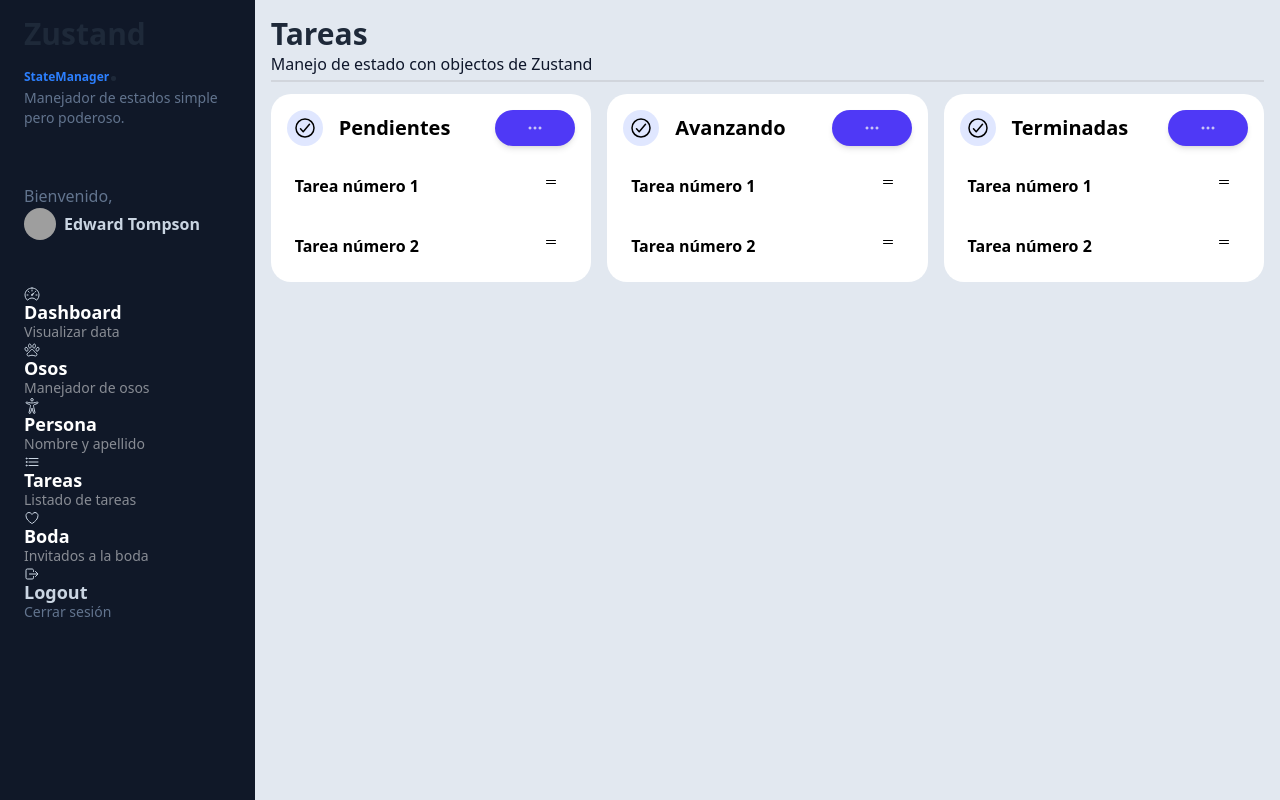
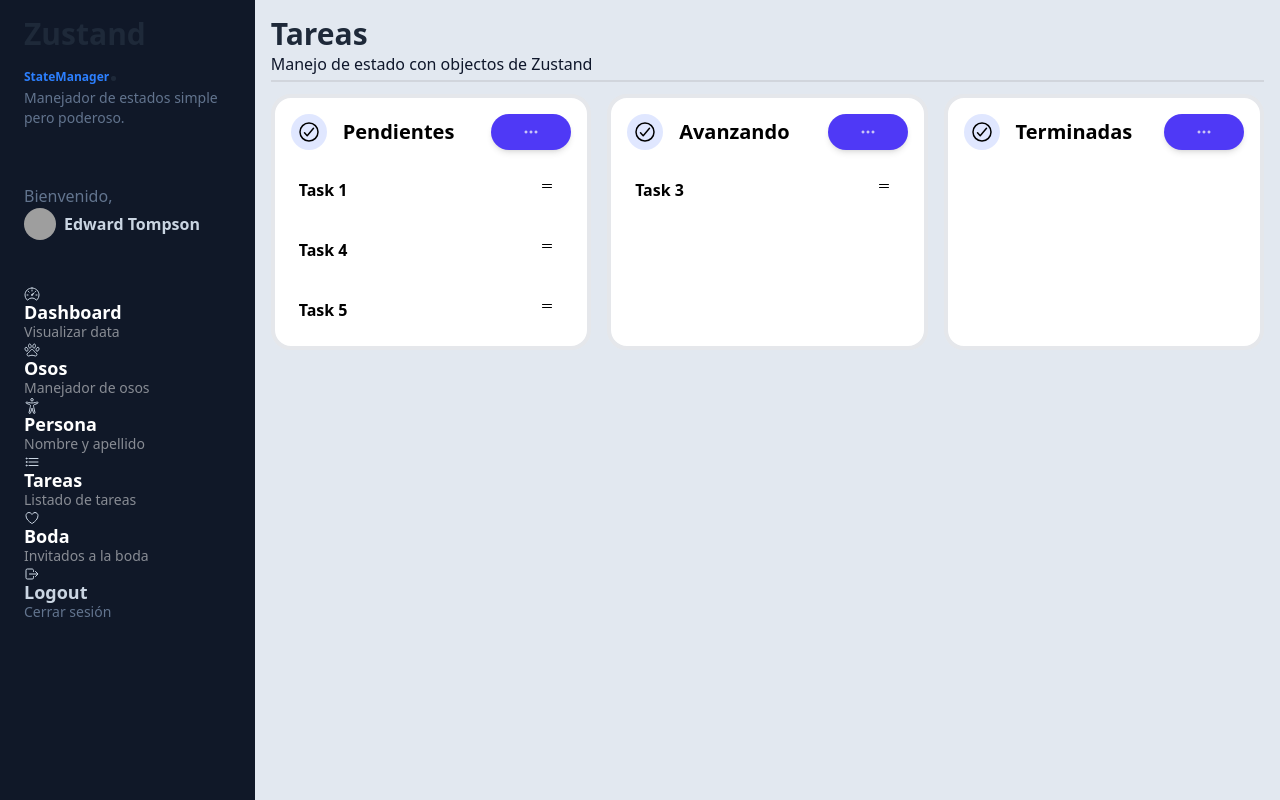
Before and after one commit to Raydberg/zustand-initial, a React (Vite) app: page /dashboard/tasks in a window 1280 px wide. Built offline with nearby package versions, Linux system fonts and the light colour scheme; no server answers; grey boxes are pictures that could not be loaded.

Commit message:
feat: implement task management with drag-and-drop functionality and integrate task display in JiraPage

```diff
--- a/src/components/jira/JiraTasks.tsx
+++ b/src/components/jira/JiraTasks.tsx
@@ -1,28 +1,59 @@
 import { IoCheckmarkCircleOutline, IoEllipsisHorizontalOutline, IoReorderTwoOutline } from 'react-icons/io5';
-
+import { Task, TaskStatus } from '../../interfaces/task.interface';
+import { SingleTask } from './SingleTask';
+import { useTaskStore } from '../../stores/tasks/task.store';
+import classnames from 'classnames'
+import { useState } from 'react';
 interface Props {
   title: string;
-  value: 'pending' | 'in-progress' | 'done';
+  tasks: Task[]
+  value: TaskStatus;
 }
 
 
-export const JiraTasks = ({ title }: Props) => {
+export const JiraTasks = ({ title, value, tasks }: Props) => {
+  const [onDragOver, setOnDragOver] = useState(false)
+  const isDragging = useTaskStore(state => !!state.draggingTaskId)
+
+  const handleDragOver = (event: React.DragEvent<HTMLDivElement>) => {
+    event.preventDefault();
+    setOnDragOver(true)
+  }
+  const handleDragLeave = (event: React.DragEvent<HTMLDivElement>) => {
+    event.preventDefault();
+    setOnDragOver(false)
+  }
+  const handleDrop = (event: React.DragEvent<HTMLDivElement>) => {
+    event.preventDefault();
+    setOnDragOver(false)
+  }
+
   return (
-    <div className="text-black! relative flex flex-col rounded-[20px]  bg-white bg-clip-border shadow-3xl shadow-shadow-500  w-full p-4! 3xl:p-![18px]">
+
+    <div
+      onDragOver={handleDragOver}
+      onDragLeave={handleDragLeave}
+      onDrop={handleDrop}
+      className={
+        classnames("text-black! border-4  relative flex flex-col rounded-[20px]  bg-white bg-clip-border shadow-3xl shadow-shadow-500  w-full p-4! 3xl:p-![18px]", {
+          "border-blue-500 border-dotted": isDragging,
+          "border-green-500 border-dotted": isDragging && onDragOver,
+        })
+      }>
 
 
-      {/* Task Header */ }
+      {/* Task Header */}
       <div className="relative flex flex-row justify-between">
 
         <div className="flex items-center justify-center">
 
           <div className="flex h-9 w-9 items-center justify-center rounded-full bg-indigo-100">
             <span className="flex justify-center items-center h-6 w-6 text-brand-500">
-              <IoCheckmarkCircleOutline style={ { fontSize: '50px' } } />
+              <IoCheckmarkCircleOutline style={{ fontSize: '50px' }} />
             </span>
           </div>
 
-          <h4 className="ml-4 text-xl font-bold text-navy-700">{ title }</h4>
+          <h4 className="ml-4 text-xl font-bold text-navy-700">{title}</h4>
         </div>
 
         <button>
@@ -31,31 +62,14 @@ export const JiraTasks = ({ title }: Props) => {
 
       </div>
 
-      {/* Task Items */ }
+      {/* Task Items */}
       <div className="h-full w-full">
 
-        <div className="mt-5 flex items-center justify-between p-2">
-          <div className="flex items-center justify-center gap-2">
-            <p className="text-base font-bold text-navy-700">
-              Tarea número 1
-            </p>
-          </div>
-          <span className=" h-6 w-6 text-navy-700 cursor-pointer">
-            <IoReorderTwoOutline />
-          </span>
-        </div>
-
-        <div className="mt-5 flex items-center justify-between p-2">
-          <div className="flex items-center justify-center gap-2">
-            <p className="text-base font-bold text-navy-700">
-              Tarea número 2
-            </p>
-          </div>
-          <span className=" h-6 w-6 text-navy-700 cursor-pointer">
-            <IoReorderTwoOutline />
-          </span>
-        </div>
-
+        {
+          tasks.map(task => (
+            <SingleTask key={task.id} task={task} />
+          ))
+        }
 
 
       </div>
--- /dev/null
+++ b/src/components/jira/SingleTask.tsx
@@ -0,0 +1,31 @@
+import { IoReorderTwoOutline } from "react-icons/io5"
+import { Task } from "../../interfaces/task.interface"
+import { useTaskStore } from "../../stores/tasks/task.store"
+
+interface Props {
+    task: Task
+}
+
+export const SingleTask = ({ task }: Props) => {
+
+    const setDraggingTaskId = useTaskStore(store => store.setDraggingTaskId)
+    const removeDraggingTaskId = useTaskStore(store => store.removeDraggingTaskId)
+
+    return (
+        <div
+            draggable
+
+            onDragStart={() => setDraggingTaskId(task.id)}
+            onDragEnd={() => removeDraggingTaskId()}
+            className="mt-5 flex items-center justify-between p-2">
+            <div className="flex items-center justify-center gap-2">
+                <p className="text-base font-bold text-navy-700">
+                    {task.title}
+                </p>
+            </div>
+            <span className=" h-6 w-6 text-navy-700 cursor-pointer">
+                <IoReorderTwoOutline />
+            </span>
+        </div>
+    )
+}
--- a/src/pages/02-objects/JiraPage.tsx
+++ b/src/pages/02-objects/JiraPage.tsx
@@ -1,6 +1,12 @@
 import { JiraTasks } from '../../components';
+import { useTaskStore } from '../../stores/tasks/task.store';
 
 export const JiraPage = () => {
+
+  const getTaksByStatus = useTaskStore(store => store.getTaksByStatus);
+  const pendingTask = getTaksByStatus('open');
+  const inProgressTask = getTaksByStatus('in-progress');
+  const doneTask = getTaksByStatus('done');
   return (
     <>
       <h1>Tareas</h1>
@@ -9,17 +15,13 @@ export const JiraPage = () => {
 
       <div className="grid grid-cols-1 md:grid-cols-3 gap-4">
 
-          <JiraTasks title='Pendientes' value='pending' />
+        <JiraTasks title='Pendientes' value='open' tasks={pendingTask} />
 
-          <JiraTasks title='Avanzando' value='in-progress' />
+        <JiraTasks title='Avanzando' value='in-progress' tasks={inProgressTask} />
 
-          <JiraTasks title='Terminadas' value='done' />
+        <JiraTasks title='Terminadas' value='done' tasks={doneTask} />
 
       </div>
-
-
-
-
 
     </>
   );
--- /dev/null
+++ b/src/stores/tasks/task.store.ts
@@ -0,0 +1,55 @@
+import { create, StateCreator } from 'zustand';
+import { Task, TaskStatus } from '../../interfaces/task.interface';
+import { devtools } from 'zustand/middleware';
+
+
+
+
+interface TaskState {
+    draggingTaskId?: string
+
+    // tasks: { [key: string]: Task } // "abc": {id:"abc",name:""}
+    tasks: Record<string, Task>
+
+    getTaksByStatus: (status: TaskStatus) => Task[]
+
+    setDraggingTaskId: (taskId: string) => void
+
+    removeDraggingTaskId: () => void
+
+    changeProgress: (taskId: string, status: TaskStatus) => void
+
+}
+
+
+const storeApi: StateCreator<TaskState> = (set, get) => ({
+    draggingTaskId: undefined,
+    tasks: {
+        'ABC-1': { id: 'ABC-1', title: "Task 1", status: 'open' },
+        'ABC-2': { id: 'ABC-2', title: "Task 3", status: 'in-progress' },
+        'ABC-3': { id: 'ABC-3', title: "Task 4", status: 'open' },
+        'ABC-4': { id: 'ABC-4', title: "Task 5", status: 'open' },
+    },
+    getTaksByStatus: (status: TaskStatus) => {
+        const tasks = get().tasks
+        return Object.values(tasks).filter(task => task.status === status)
+    },
+    setDraggingTaskId: (taskId: string) => {
+        set({ draggingTaskId: taskId })
+    },
+    removeDraggingTaskId() {
+        set({ draggingTaskId: undefined })
+    },
+    changeProgress: (taskId: string, status: TaskStatus) => {
+        set((state)=>({
+
+        }))
+    }
+})
+
+
+export const useTaskStore = create<TaskState>()(
+    devtools(
+        storeApi
+    )
+)
```
Also changed, not shown: src/interfaces/task.interface.ts (added, +7 -0 lines).
